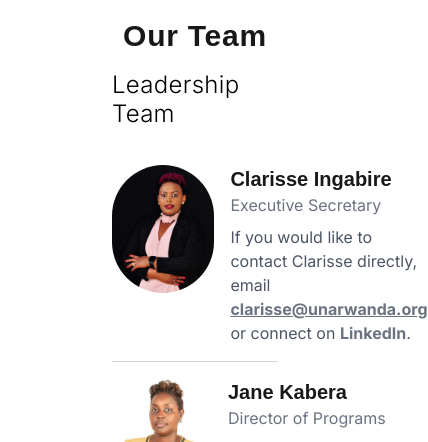
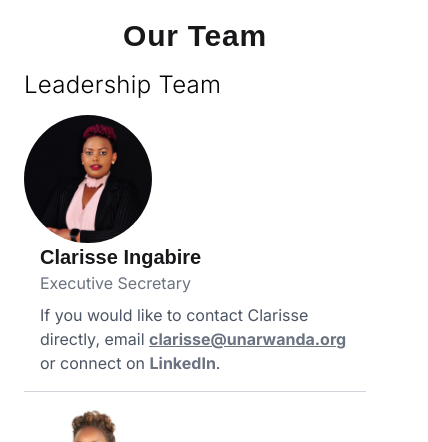
Before and after one commit to nkiliyumwami/UNARW, a Next.js app: page /our-team in a window 390 px wide. Shown: the part 270-712 px from the top of the page, 428 px wide, since content can reach past the window. Built offline with nearby package versions, Linux system fonts and the light colour scheme.

Commit message:
Team Responsiveness

```diff
--- a/components/Sections/Team.tsx
+++ b/components/Sections/Team.tsx
@@ -117,11 +117,11 @@ const boardMembers = [
 ]
 
   return (
-    <div className="container mx-auto px-28 py-8">
+    <div className="container mx-auto md:px-28 px-6 py-8">
       <h2 className="text-3xl tracking-wide text-center mb-4 font-bold">
         Our Team
       </h2>
-      <h3 className="text-[1.5rem] font-light tracking-[0.3px] leading-[1.22] mb-5">
+      <h3 className="text-[1.5rem] font-light tracking-[0.3px] leading-[1.22] mb-5r">
         Leadership Team
       </h3>
       {leaderShipTeam.map((member, index) => (
--- a/components/ui/Profile.tsx
+++ b/components/ui/Profile.tsx
@@ -40,7 +40,7 @@ const Profile: React.FC<ProfileProps> = ({
   const briefDescription = getFirstTwoSentences(description)
 
   return (
-    <div className="flex items-start space-x-4 py-4 border-b w-auto border-gray-300">
+    <div className="md:flex-row flex-col flex  items-start space-x-4 py-4 border-b w-auto border-gray-300">
       <Image
         src={image}
         alt={name}
```
